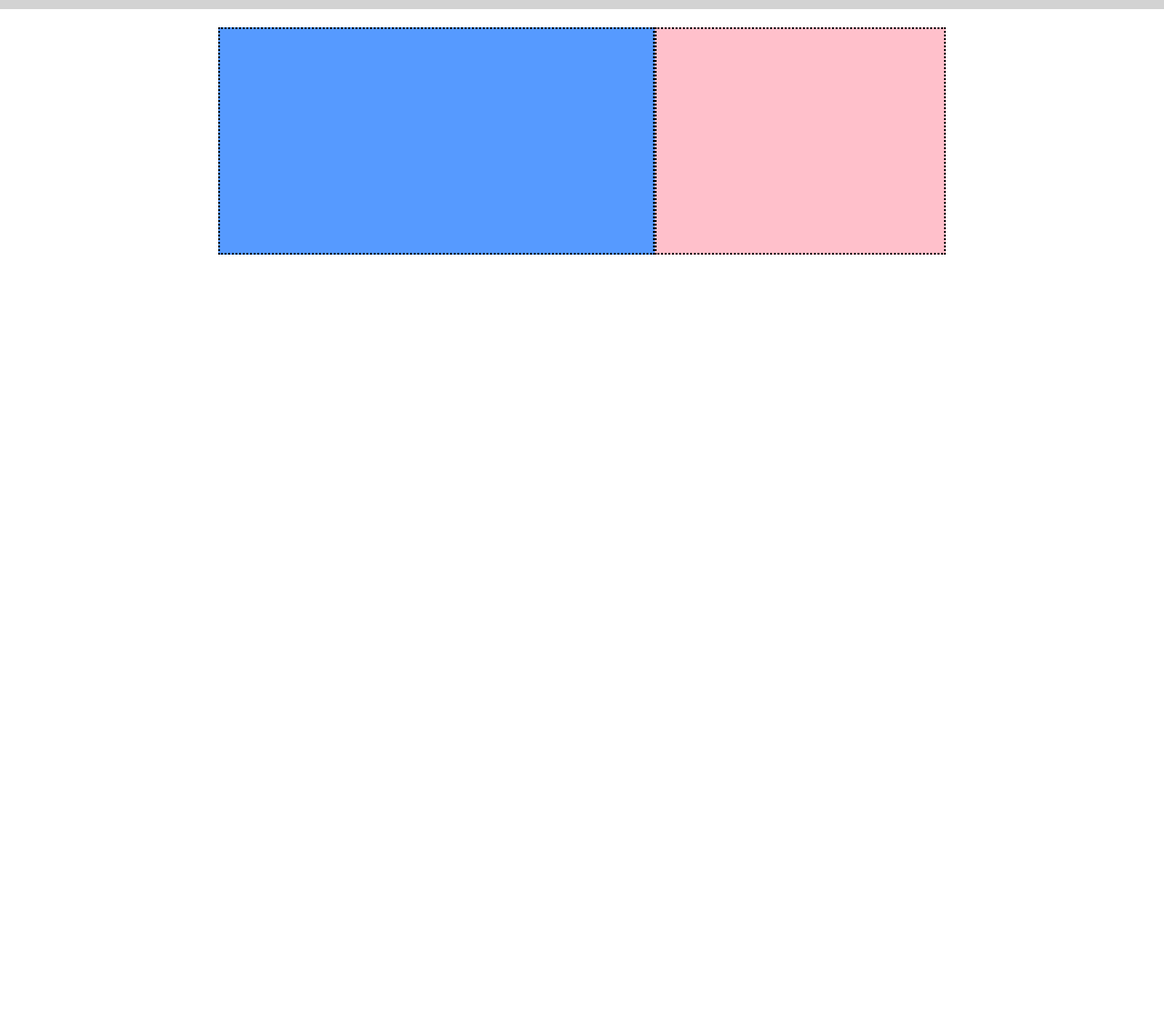
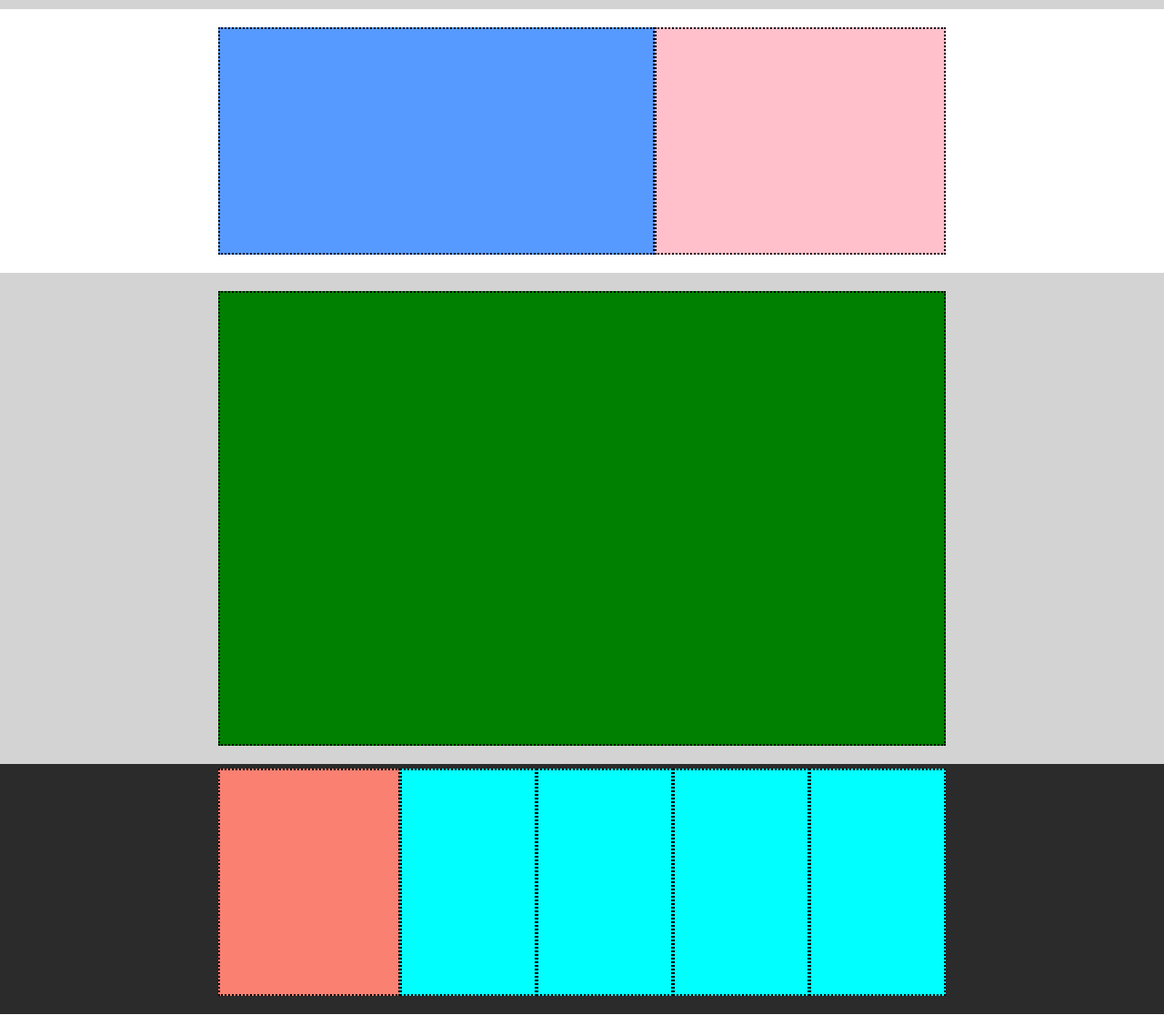
Before and after one commit to DanieleBernassola/htmlcss-struttura-discord, a plain HTML site: page index.html in a window 1280 px wide. Shown: the part 910-2026 px from the top of the page at 91% size. Before the commit the page ends 1210 px from the top, so only its background shows below. Drawn offline with Linux system fonts and the light colour scheme.

Commit message:
[UPD] Added a big column layout and a layout with 5 columns

```diff
--- a/css/style.css
+++ b/css/style.css
@@ -24,7 +24,7 @@ header {
     flex-wrap: wrap;
 }
 
-.col-25{
+.col-25-short{
     width: 25%;
     height: 30px;
 }
@@ -49,11 +49,38 @@ header {
     height: 250px;
 }
 
+.col-100-high{
+    width: 100%;
+    height: 500px;
+}
+
+.col-25{
+    width: 25%;
+    height: 250px;
+}
+
+.col-18{
+    width: calc(75% / 4);
+    height: 250px;
+}
+
 /* FINE LAYOUT */
 
 /* INIZIO UTILITY */
 .py-20{
     padding: 20px 0;
+}
+
+.pt-5{
+    padding-top: 5px;
+}
+
+.pb-20{
+    padding-bottom: 20px;
+}
+
+.mb-1{
+    margin-bottom: 1px;
 }
 
 .d-flex{
@@ -96,7 +123,7 @@ header {
     background-color: white;
 }
 
-.bg-cyan{
+.bg-lightblue{
     background-color: rgb(86, 154, 255);
 }
 
@@ -107,4 +134,20 @@ header {
 .bg-lightgray{
     background-color: lightgray;
 }
+
+.bg-green{
+    background-color: green;
+}
+
+.bg-black{
+    background-color: rgb(43, 43, 43);
+}
+
+.bg-salmon{
+    background-color: salmon;
+}
+
+.bg-cyan{
+    background-color: cyan;
+}
 /* FINE UTILITY */
--- a/index.html
+++ b/index.html
@@ -12,9 +12,9 @@
             <div class="container">
                 <div class="row d-flex">
                     <!-- LAYOUT HEADER CON 3 COLONNE 2 DA 25 UNA DA 50 -->
-                    <div class="col-25 border-dashed bg-orange d-flex align-center justify-start">logo</div>
+                    <div class="col-25-short border-dashed bg-orange d-flex align-center justify-start">logo</div>
                     <div class="col-50 border-dashed bg-orange d-flex align-center justify-center">link link link link link</div>
-                    <div class="col-25 border-dashed bg-orange d-flex align-center justify-end">login</div>
+                    <div class="col-25-short border-dashed bg-orange d-flex align-center justify-end">login</div>
                 </div>
             </div>
         </header>
@@ -33,7 +33,7 @@
                 <div class="container">
                     <div class="row d-flex">
                         <!-- LAYOUT 2 COLONNE PRIMA DA 60 SECONDA DA 40 -->
-                        <div class="col-60 border-dashed bg-cyan"></div>
+                        <div class="col-60 border-dashed bg-lightblue"></div>
                         <div class="col-40 border-dashed bg-pink"></div>
                     </div>
                 </div>
@@ -44,7 +44,7 @@
                     <div class="row d-flex">
                         <!-- LAYOUT 2 COLONNE PRIMA DA 40 SECONDA DA 60 -->
                         <div class="col-40 border-dashed bg-pink"></div>
-                        <div class="col-60 border-dashed bg-cyan"></div>
+                        <div class="col-60 border-dashed bg-lightblue"></div>
                     </div>
                 </div>
             </div>
@@ -53,12 +53,36 @@
                 <div class="container">
                     <div class="row d-flex">
                         <!-- LAYOUT 2 COLONNE PRIMA DA 60 SECONDA DA 40 -->
-                        <div class="col-60 border-dashed bg-cyan"></div>
+                        <div class="col-60 border-dashed bg-lightblue"></div>
                         <div class="col-40 border-dashed bg-pink"></div>
                     </div>
                 </div>
             </div>
 
+            <div class="py-20 bg-lightgray">
+                <div class="container">
+                    <div class="row d-flex">
+                        <!-- LAYOUT COLONNA UNICA GRANDE -->
+                        <div class="col-100-high border-dashed bg-green"></div>
+                    </div>
+                </div>
+            </div>
+
+            <div class="pt-5 pb-20 bg-black mb-1">
+                <div class="container">
+                    <div class="row d-flex">
+                        <!-- LAYOUT A 5 COLONNE CON CALC -->
+                        <div class="col-25 border-dashed bg-salmon"></div>
+                        <div class="col-18 border-dashed bg-cyan"></div>
+                        <div class="col-18 border-dashed bg-cyan"></div>
+                        <div class="col-18 border-dashed bg-cyan"></div>
+                        <div class="col-18 border-dashed bg-cyan"></div>
+                    </div>
+                </div>
+            </div>
+
+
+
         </main>
     </body>
 </html>
```
